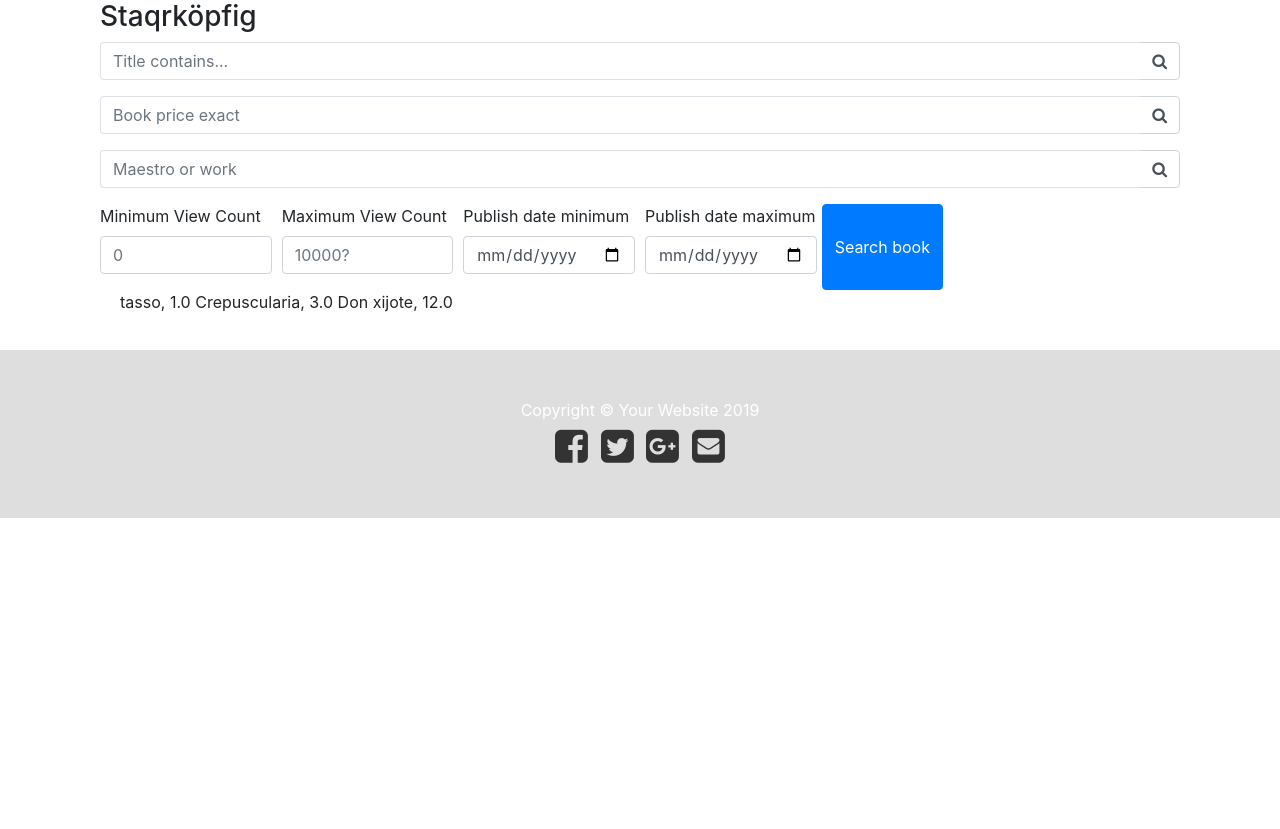
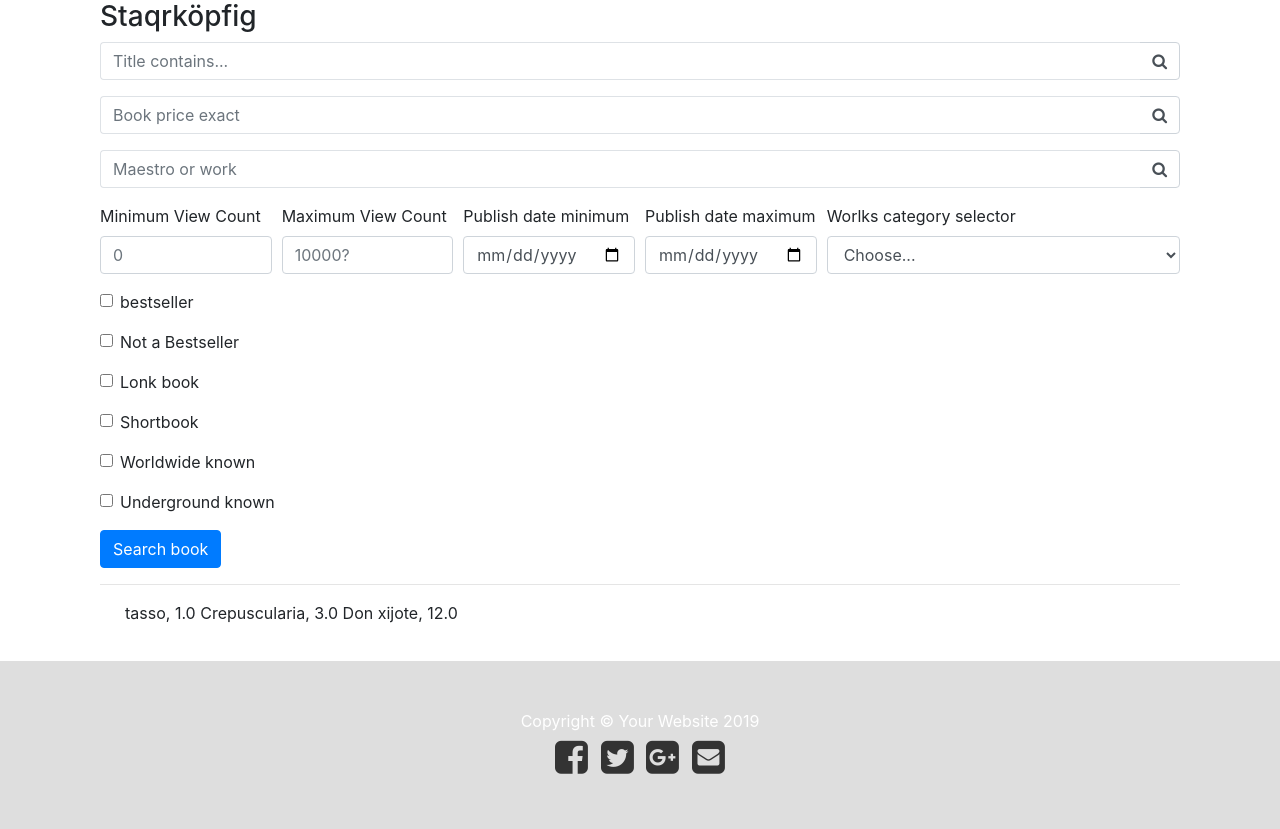
Before and after one commit to Rahmenordnung/book_shop, a Django app: page /search/search_formularView/ in a window 1280 px wide. Shown: the part 70-899 px from the top of the page. Before the commit the page ends 588 px from the top, so only its background shows below. Run offline with Django 3.2, Linux system fonts and the light colour scheme; data comes from the database, SQL or seed files in the repository; data that the repository does not hold is empty; parts of the project's set-up code (start-up, migrations or seed data) failed here and were passed over; some libraries are stand-ins or nearby versions.

Commit message:
update category search

```diff
--- a/literature/models.py
+++ b/literature/models.py
@@ -55,24 +55,16 @@ class Maestro(models.Model):
     return f"{self.completename} {self.country_maestro} {get_categorie_display_value(self.category)}"
 
 class Category(models.Model):
-    name = models.CharField(max_length=20)
+  type = models.CharField(max_length=30, default='')
 
-    categories = [
-    'Sport',
-    'Lifestyle',
-    'Music',
-    'Coding',
-    'Travelling'
-]
-
-    def __str__(self):
-        return self.name
+  def __str__(self):
+      return self.type
 
 class Work(models.Model):
   maestros = models.ManyToManyField(Maestro)
   title = models.CharField(max_length=50)
   publication_date = models.DateTimeField()
-  categories = models.ManyToManyField(Category)
+  category = models.ForeignKey(Category, on_delete=models.CASCADE)
   views = models.IntegerField(default=0)
   description = models.CharField(max_length=630)
   slug = models.SlugField() #work description
--- a/search/views.py
+++ b/search/views.py
@@ -1,6 +1,8 @@
 from django.db.models import Q
 from django.shortcuts import render
 from literature.models import Work, Category
+# from django.shortcuts import render, get_object_or_404
+# Category
 
 def is_valid_search_queryparam(param):
   return param != '' and param is not None
@@ -17,9 +19,12 @@ def search_formularView(request):
   view_count_max = request.GET.get('view_count_max')
   date_min = request.GET.get('date_min')
   date_max = request.GET.get('date_max')
-  category = request.GET.get('category')
-  reviewed = request.GET.get('reviewed')
-  not_reviewed = request.GET.get('notReviewed')
+  bestseller = request.GET.get('bestseller')
+  not_bestseller = request.GET.get('notbestseller')
+  is_longbook = request.GET.get('longbook')
+  is_shortbook = request.GET.get('isshortbook')
+  worldwide_appreciated = request.GET.get('worldwide_appreciated')
+  underground_appreciation = request.GET.get('underground_appreciation')
 
   if is_valid_search_queryparam(title_contains_query):
     qs = qs.filter(title__icontains=title_contains_query)
@@ -42,14 +47,26 @@ def search_formularView(request):
   if is_valid_search_queryparam(date_max):
         qs = qs.filter(publication_date__lt=date_max)
 
-  if is_valid_search_queryparam(category) and category != 'Choose...':
-        qs = qs.filter(categories__name=category)
+  # if is_valid_search_queryparam(category) and category != 'Choose...':
+  #       qs = qs.filter(categories__name=category)
 
-  if reviewed == 'on':
-        qs = qs.filter(reviewed=True)
+  if bestseller == 'on':
+        qs = qs.filter(bestseller=True)
 
-  elif not_reviewed == 'on':
-        qs = qs.filter(reviewed=False)
+  elif not_bestseller == 'on':
+        qs = qs.filter(bestseller=False)
+
+  if is_longbook == 'on':
+        qs = qs.filter(longbook=True)
+
+  elif is_shortbook == 'on':
+        qs = qs.filter(longbook=False)
+
+  if worldwide_appreciated == 'on':
+        qs = qs.filter(worldwide_appreciated=True)
+
+  elif underground_appreciation == 'on':
+        qs = qs.filter(worldwide_appreciated=False)
 
   context = {
     'queryset': qs,
@@ -58,7 +75,10 @@ def search_formularView(request):
   }
   return render(request, "search_form.html", context)
 
-
+# def get_products_by_category(request, category):
+#     category_we_are_retrieving = get_object_or_404(Category, type=category)
+#     products = Work.objects.filter(category = category_we_are_retrieving)
+#     return render(request, 'search_form.html', {'products': products, 'title': 'Browse all {}'.format(category_we_are_retrieving.type)})
 
 def search_function(request):
   literature_work = Work.objects.filter(name_icontains=request.GET['q'])
--- a/templates/search_form.html
+++ b/templates/search_form.html
@@ -102,7 +102,7 @@
     <label for="publishDateMax">Publish date maximum</label>
     <input type="date" class="form-control" id="publishDateMax" name="date_max">
   </div>
-  {% comment %} <div class="form-group col-md-4">
+  <div class="form-group col-md-4">
     <label for="category">Worlks category selector</label>
     <select id="category" class="form-control" name="category">
       <option selected>Choose...</option>
@@ -159,7 +159,7 @@
         Underground known
       </label>
     </div>
-  </div> {% endcomment %}
+  </div>
   <button type="submit" class="btn btn-primary">Search book</button>
 </form>
 
```
Also changed, not shown: literature/migrations/0030_auto_20190827_1213.py (added).
